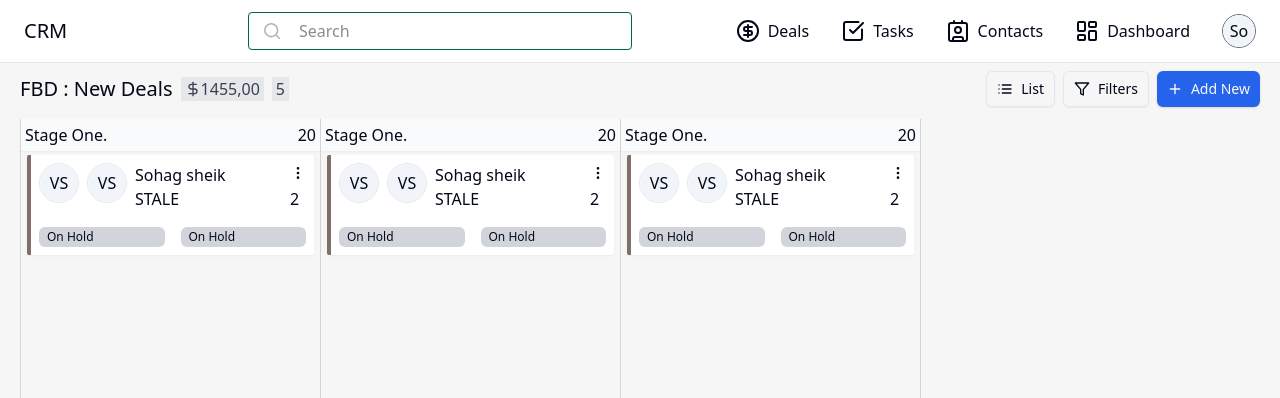
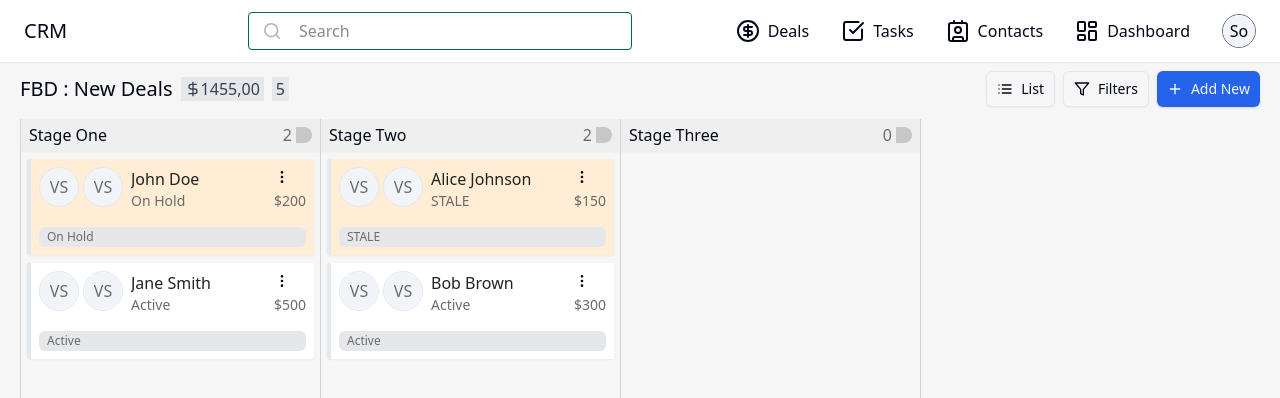
Before and after one commit to smsohag32/crm, a React (Vite) app: page / in a window 1280 px wide. Shown: the top 398 px of the page. Built offline with nearby package versions, Linux system fonts and the light colour scheme.

Commit message:
staging update

```diff
--- /dev/null
+++ b/src/data/data.js
@@ -0,0 +1,12 @@
+export const stages = [
+   { id: "stage-1", name: "Stage One", clients: [1, 2] },
+   { id: "stage-2", name: "Stage Two", clients: [3, 4] },
+   { id: "stage-3", name: "Stage Three", clients: [] },
+];
+
+export const clients = [
+   { id: 1, name: "John Doe", status: "On Hold", amount: "$200", isHold: true },
+   { id: 2, name: "Jane Smith", status: "Active", amount: "$500", isHold: false },
+   { id: 3, name: "Alice Johnson", status: "STALE", amount: "$150", isHold: true },
+   { id: 4, name: "Bob Brown", status: "Active", amount: "$300", isHold: false },
+];
--- a/src/index.css
+++ b/src/index.css
@@ -86,6 +86,12 @@
    .primary-box-shadow {
       box-shadow: 0px 4px 15.8px 0px #00000014;
    }
+   .des-text {
+      @apply text-[#6B6B6B];
+   }
+   .title-text {
+      @apply text-[#222222];
+   }
    .secondary-bg {
       @apply bg-[#FEF6FF];
    }
--- /dev/null
+++ b/src/pages/DealsContainer/ClientCard.jsx
@@ -0,0 +1,59 @@
+import { useSortable } from "@dnd-kit/sortable";
+import { CSS } from "@dnd-kit/utilities";
+import UserAvatar from "@/components/user-avatar/UserAvatar";
+import { EllipsisVertical } from "lucide-react";
+
+const ClientCard = ({ client, isOverlay = false }) => {
+   const { attributes, listeners, setNodeRef, transform, transition } = useSortable({
+      id: client.id.toString(),
+   });
+
+   const style = !isOverlay
+      ? {
+         transform: CSS.Transform.toString(transform),
+         transition,
+      }
+      : {};
+
+   const handleMenu = (e) => {
+      e.stopPropagation(); // Prevent triggering drag events
+      console.log("Menu button clicked");
+   };
+
+   return (
+      <div
+         ref={!isOverlay ? setNodeRef : undefined}
+         style={style}
+         {...(!isOverlay ? { ...attributes, ...listeners } : {})}
+         className={`border-s-4 rounded-[2px] shadow-sm items-start px-2 py-2 w-full ${client.isHold ? "bg-orange-100" : "bg-white"
+            } ${isOverlay ? "opacity-90 scale-105" : ""}`}
+      >
+         <div className="flex items-start gap-1">
+            <UserAvatar className="border text-des" />
+            <div className="flex items-start flex-1 gap-2">
+               <UserAvatar className="border text-des" />
+               <div>
+                  <p className="line-clamp-1 text-title text-base font-medium">{client.name}</p>
+                  <p className="text-des text-sm">{client.status}</p>
+               </div>
+            </div>
+            <div>
+               <button
+                  onClick={handleMenu}
+                  onPointerDown={(e) => e.stopPropagation()} // Prevent drag when interacting with button
+               >
+                  <EllipsisVertical size={16} />
+               </button>
+               <p className="text-des text-sm font-medium">{client.amount}</p>
+            </div>
+         </div>
+         <div className="flex items-center gap-4 mt-4 w-full">
+            <p className="bg-gray-200 text-xs font-medium text-des w-full rounded-md px-2 py-0.5">
+               {client.status}
+            </p>
+         </div>
+      </div>
+   );
+};
+
+export default ClientCard;
--- a/src/pages/DealsContainer/DealStage.jsx
+++ b/src/pages/DealsContainer/DealStage.jsx
@@ -1,37 +1,31 @@
-import UserAvatar from "@/components/user-avatar/UserAvatar";
-import { EllipsisVertical } from "lucide-react";
+import { useDroppable } from "@dnd-kit/core";
+import { SortableContext } from "@dnd-kit/sortable";
+import ClientCard from "./ClientCard";
 
-const DealStage = () => {
+const DealStage = ({ stage, clients }) => {
+   const { setNodeRef } = useDroppable({ id: stage.id });
+
    return (
-      <div className="flex-shrink-0 w-[300px] h-[90vh] overflow-y-auto border-e border-e-gray-300">
-         <div className="py-1 px-1 mb-1  bg-gray-50 shadow-sm flex items-center">
-            <p className="text-base font-medium line-clamp-1 flex-1  ">Stage One.</p>
-            <div><p>20</p></div>
-         </div>
-
-         <div className="px-1.5">
-            <div className="border-s-4  border-s-[#3f241ca8] rounded-[2px]  shadow-sm items-start px-2 py-2 w-full bg-white">
-               <div className="flex  items-start gap-2">
-                  <UserAvatar className="border" />
-                  <div className="flex items-start flex-1 gap-2">
-                     <UserAvatar className="border" />
-                     <div>
-                        <p className="line-clamp-1">Sohag sheik</p>
-                        <p>STALE</p>
-                     </div>
-                  </div>
-                  <div>
-                     <button> <EllipsisVertical size={16} /></button>
-                     <p>2</p>
-                  </div>
-               </div>
-               <div className="flex items-center gap-4 mt-4 w-full">
-                  <p className="bg-gray-300 text-xs font-normal w-full rounded-md px-2 py-0.5">On Hold</p>
-                  <p className="bg-gray-300 text-xs font-normal w-full rounded-md px-2 py-0.5">On Hold</p>
-               </div>
+      <div
+         ref={setNodeRef}
+         className="flex-shrink-0 w-[300px] h-[90vh] overflow-y-auto border-e border-e-gray-300"
+      >
+         <div className="py-1 px-2 mb-2 bg-des bg-opacity-5 shadow-sm flex items-center">
+            <p className="text-base font-medium line-clamp-1 flex-1">{stage.name}</p>
+            <div className="flex items-center text-des gap-1">
+               <p>{stage.clients.length}</p>
+               <span className="w-4 h-4 bg-des bg-opacity-30 rounded-e-full"></span>
             </div>
          </div>
 
+         <SortableContext items={stage.clients}>
+            <div className="px-1.5 grid gap-2">
+               {stage.clients.map((clientId) => {
+                  const client = clients.find((c) => c.id === clientId);
+                  return <ClientCard key={client.id} client={client} />;
+               })}
+            </div>
+         </SortableContext>
       </div>
    );
 };
--- a/src/pages/DealsContainer/DealsContainer.jsx
+++ b/src/pages/DealsContainer/DealsContainer.jsx
@@ -1,25 +1,123 @@
+import { useState } from "react";
+import { DndContext, closestCenter, DragOverlay } from "@dnd-kit/core";
+import { SortableContext, rectSortingStrategy } from "@dnd-kit/sortable";
+import { arrayMove } from "@dnd-kit/sortable";
 import { Button } from "@/components/ui/button";
 import { DollarSign, Filter, List, Plus } from "lucide-react";
 import DealStage from "./DealStage";
+import ClientCard from "./ClientCard";
+import { clients, stages } from "@/data/data";
 
 const DealsContainer = () => {
+   const [stageData, setStageData] = useState(stages);
+   const [activeCard, setActiveCard] = useState(null); // Track the currently dragged card
+
+   const handleDragStart = (event) => {
+      const { active } = event;
+      const clientId = parseInt(active.id);
+      const client = clients.find((c) => c.id === clientId);
+      setActiveCard(client);
+   };
+
+   const handleDragEnd = (event) => {
+      const { active, over } = event;
+
+      if (!over) {
+         setActiveCard(null);
+         return;
+      }
+
+      const activeId = parseInt(active.id);
+      const overId = parseInt(over.id);
+
+      const fromStageIndex = stageData.findIndex((stage) =>
+         stage.clients.includes(activeId)
+      );
+      const toStageIndex = stageData.findIndex((stage) =>
+         stage.clients.includes(overId) || stage.id === over.id
+      );
+
+      if (fromStageIndex === -1) {
+         setActiveCard(null);
+         return;
+      }
+
+      const fromStage = { ...stageData[fromStageIndex] };
+      const toStage = { ...stageData[toStageIndex] };
+
+      if (fromStageIndex === toStageIndex) {
+         // Reorder within the same stage
+         const oldIndex = fromStage.clients.indexOf(activeId);
+         const newIndex = fromStage.clients.indexOf(overId);
+         fromStage.clients = arrayMove(fromStage.clients, oldIndex, newIndex);
+
+         const newStages = [...stageData];
+         newStages[fromStageIndex] = fromStage;
+
+         setStageData(newStages);
+      } else {
+         // Move between stages
+         fromStage.clients = fromStage.clients.filter((clientId) => clientId !== activeId);
+         toStage.clients = [...toStage.clients, activeId];
+
+         const newStages = [...stageData];
+         newStages[fromStageIndex] = fromStage;
+         newStages[toStageIndex] = toStage;
+
+         setStageData(newStages);
+      }
+
+      setActiveCard(null);
+   };
+
    return (
       <div>
          <div className="flex items-center flex-col lg:flex-row justify-between gap-6 w-full">
-            <h2 className="flex items-center gap-2"><span className="text-[20px] flex items-center gap-1">FBD : New Deals</span> <span className="bg-gray-200 flex items-center px-1  text-gray-700"><DollarSign size={16} />1455,00 </span> <span className="bg-gray-200 flex items-center px-1  text-gray-700">5</span></h2>
+            <h2 className="flex items-center gap-2">
+               <span className="text-[20px] flex items-center gap-1">FBD : New Deals</span>
+               <span className="bg-gray-200 flex items-center px-1 text-gray-700">
+                  <DollarSign size={16} />1455,00
+               </span>
+               <span className="bg-gray-200 flex items-center px-1 text-gray-700">5</span>
+            </h2>
             <div className="flex items-center gap-2">
-
-               <Button variant="outline" className="flex items-center text-sm px-2.5 gap-2"> <List size={16} />List</Button>
-               <Button variant="outline" className="flex items-center text-sm px-2.5 gap-2"> <Filter size={16} />Filters</Button>
-               <Button className="flex items-center text-sm px-2.5 py-2 gap-2"> <Plus size={16} /> Add New</Button>
+               <Button variant="outline" className="flex items-center text-sm px-2.5 gap-2">
+                  <List size={16} />List
+               </Button>
+               <Button variant="outline" className="flex items-center text-sm px-2.5 gap-2">
+                  <Filter size={16} />Filters
+               </Button>
+               <Button className="flex items-center text-sm px-2.5 py-2 gap-2">
+                  <Plus size={16} /> Add New
+               </Button>
             </div>
          </div>
 
-         <div className="flex border-s border-s-gray-300  w-full mt-3 flex-nowrap overflow-x-auto h-[90vh]">
-            <DealStage />
-            <DealStage />
-            <DealStage />
-         </div>
+         <DndContext
+            collisionDetection={closestCenter}
+            onDragStart={handleDragStart}
+            onDragEnd={handleDragEnd}
+         >
+            <div className="flex border-s border-s-gray-300 w-full mt-3 flex-nowrap overflow-x-auto h-[90vh]">
+               {stageData.map((stage) => (
+                  <SortableContext
+                     key={stage.id}
+                     items={stage.clients}
+                     strategy={rectSortingStrategy}
+                  >
+                     <DealStage stage={stage} clients={clients} />
+                  </SortableContext>
+               ))}
+            </div>
+
+            <DragOverlay>
+               {activeCard ? (
+                  <div className="w-[300px]">
+                     <ClientCard client={activeCard} isOverlay={true} />
+                  </div>
+               ) : null}
+            </DragOverlay>
+         </DndContext>
       </div>
    );
 };
--- a/tailwind.config.js
+++ b/tailwind.config.js
@@ -50,6 +50,8 @@ export default {
                4: "hsl(var(--chart-4))",
                5: "hsl(var(--chart-5))",
             },
+            des: "#6B6B6B",
+            title: "#222222",
          },
       },
    },
```
Also changed, not shown: src/components/MainLayout/TopBar.jsx (+12 -11 lines), src/pages/Contacts/ListOfContacts.jsx (+12 -12 lines).
